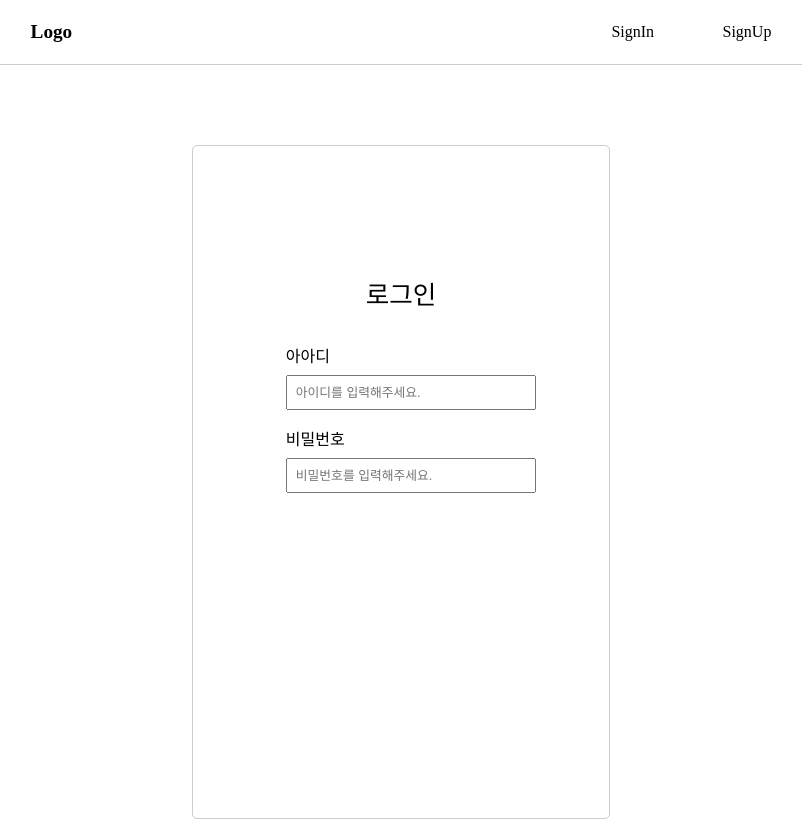
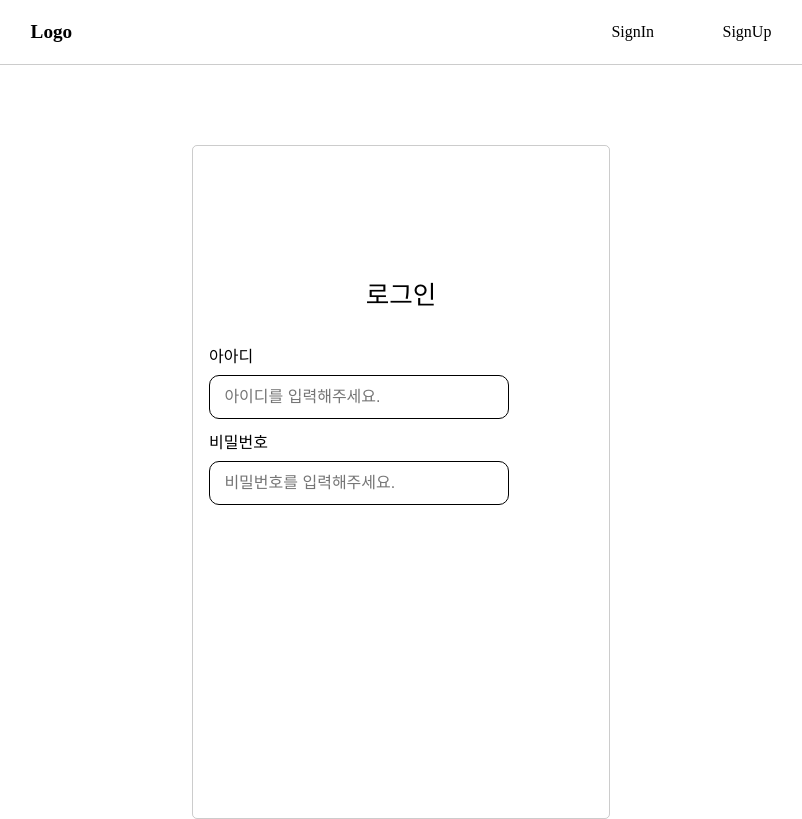
Before and after one commit to IndivProject/Indiv-Front, a Next.js app: page /auth/signin in a window 1280 px wide. Shown: the whole page, without its empty margins (239-1041 px from the left). Built offline with nearby package versions, Linux system fonts and the light colour scheme; a web font is replaced by a local one.

Commit message:
Add theme style

```diff
--- a/src/components/common/auth/AuthInput.style.ts
+++ b/src/components/common/auth/AuthInput.style.ts
@@ -1,15 +1,22 @@
 import styled from "styled-components";
 
 export const MainInputContainer = styled.div`
-  width: 60%;
-  padding: 0% 20%;
-  margin-bottom: 1rem;
+  margin-bottom: 10px;
 `;
 
 export const InputElement = styled.input`
-  width: 100%;
-  padding: 0.5rem;
-  font-size: 0.8rem;
+  width: 300px;
+  max-width: 300px;
+  padding: 0.75rem 0.9rem;
+  box-sizing: border-box;
+  font-size: 1rem;
+  border: 1px solid ${({ theme }) => theme.Gray300};
+  color: ${({ theme }) => theme.Gray500};
+  border-radius: 10px;
+
+  &::placeholder {
+    color: ${({ theme }) => theme.Gray300};
+  }
 `;
 
 export const InputTitle = styled.p`
```
